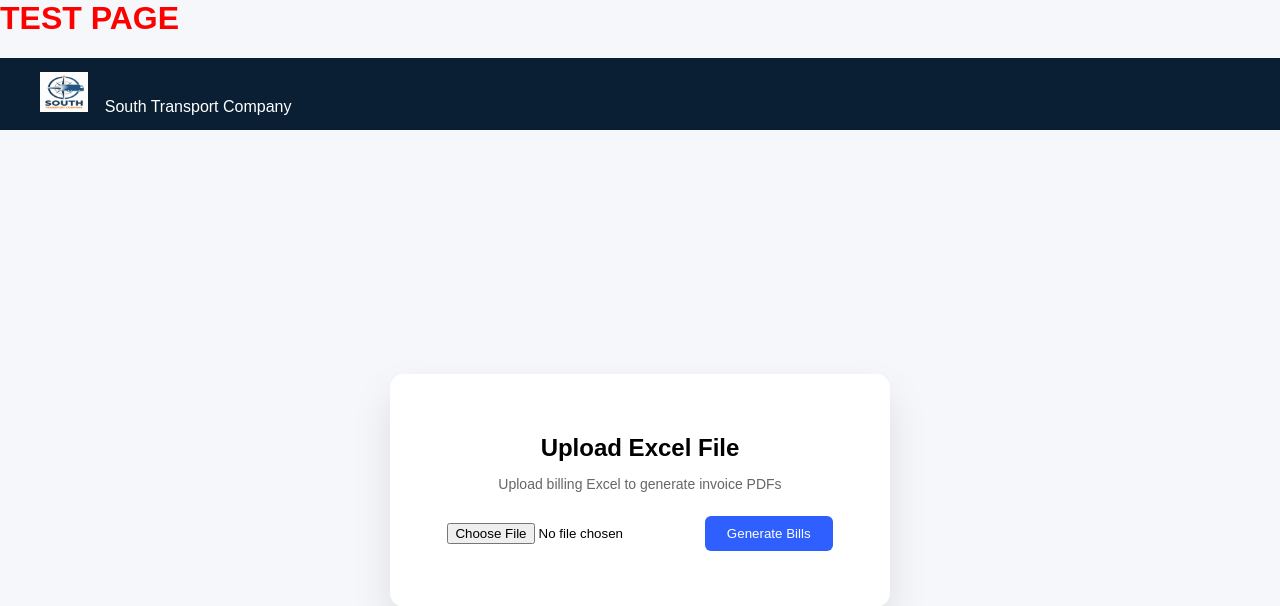
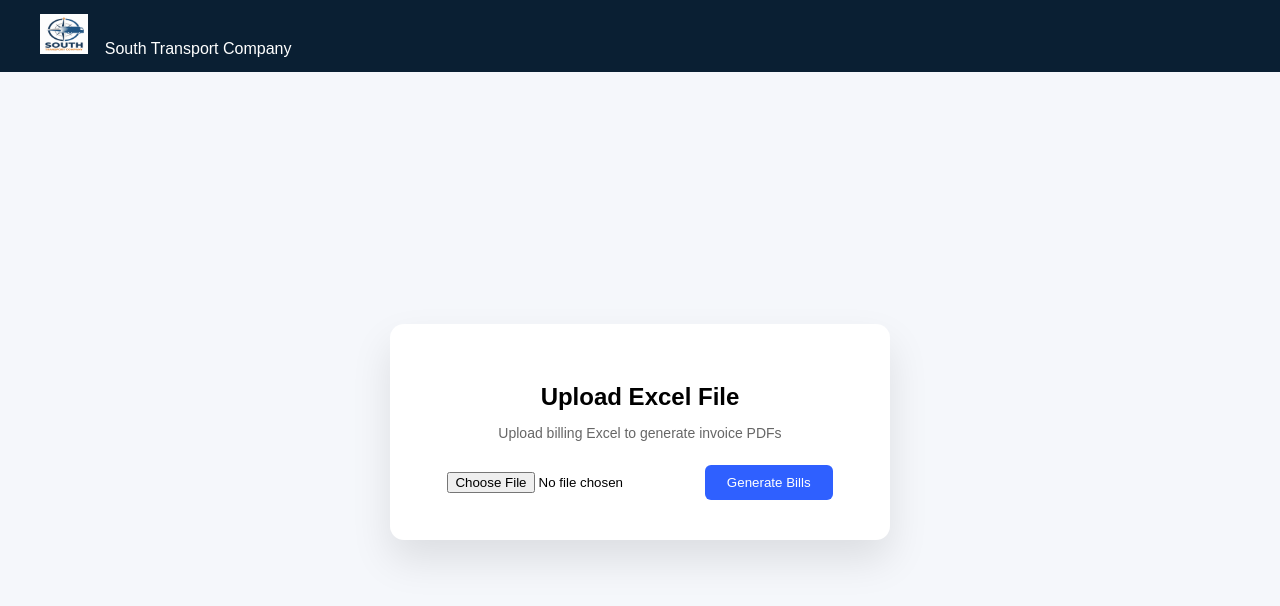
Before and after one commit to choudharyashutosh9045/TransportBillingPortal-STC, a Flask app: page / in a window 1280 px wide. Shown: the top 606 px of the page. After the commit the page ends 560 px from the top, so only its background shows below. Run offline with Flask 3, Linux system fonts and the light colour scheme; some libraries are stand-ins or nearby versions.

Commit message:
Update index.html

```diff
--- a/templates/index.html
+++ b/templates/index.html
@@ -1,4 +1,3 @@
-<h1 style="color:red">TEST PAGE</h1>
 <!DOCTYPE html>
 <html lang="en">
 <head>
```
